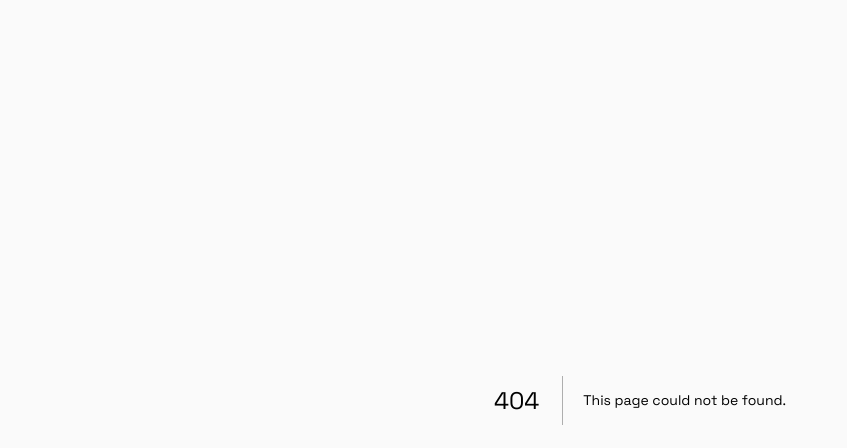
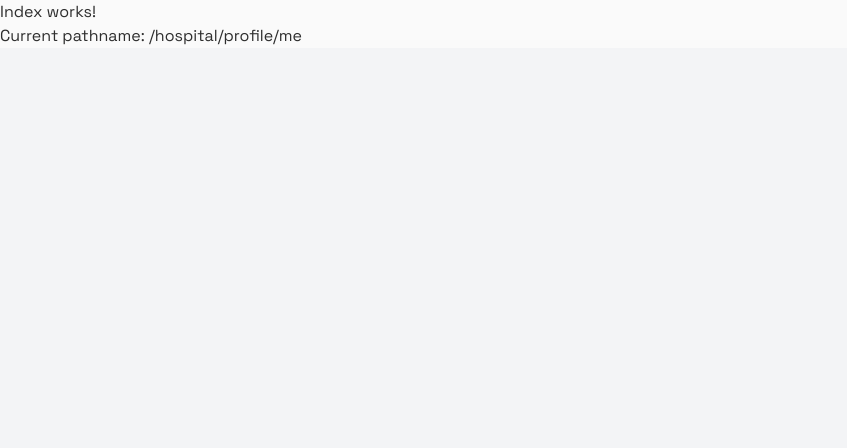
Before and after one commit to Adedoyin-Emmanuel/caresync, a Next.js app: page /hospital/profile/me in a window 1280 px wide. Before the commit this address had no page. Shown: the top 448 px of the page, without its empty margins (0-847 px from the left). Built offline with nearby package versions, Linux system fonts and the light colour scheme.

Commit message:
chore: added me page

```diff
--- /dev/null
+++ b/app/hospital/profile/me/page.tsx
@@ -0,0 +1,18 @@
+
+"use client"
+import React from "react";
+import { useRouter, usePathname } from "next/navigation";
+
+
+const Index = () => {
+    const pathname = usePathname();
+
+    return (
+        <div>
+            <h1>Index works!</h1>
+            <p>Current pathname: {pathname}</p>
+        </div>
+    );
+}
+
+export default Index;
```
